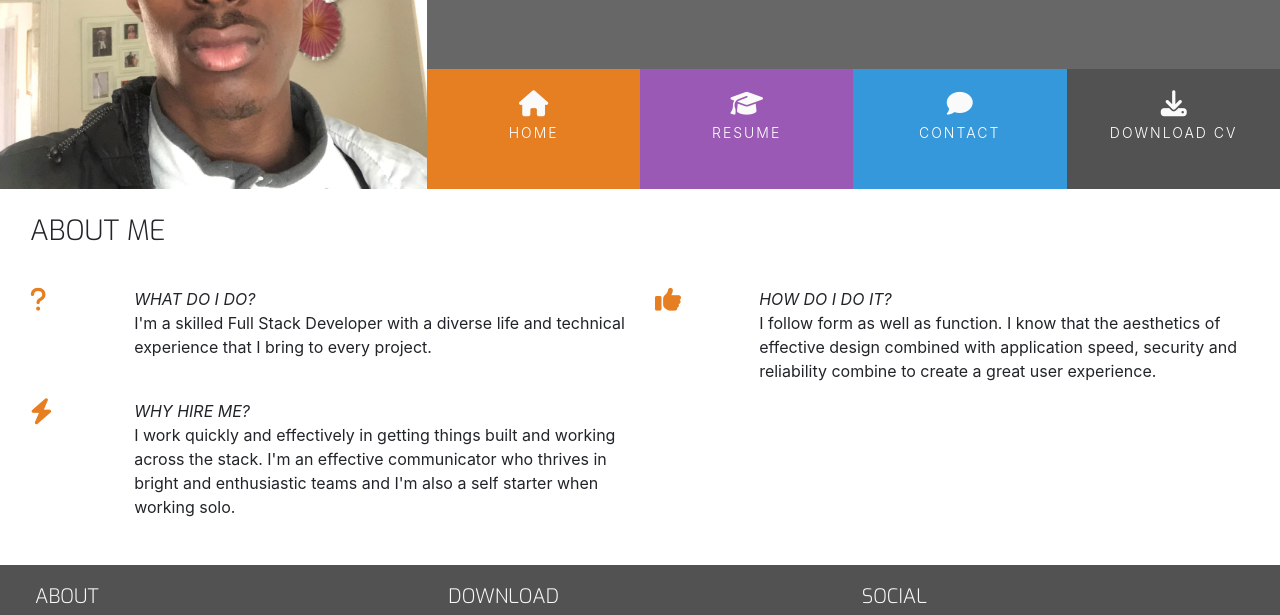
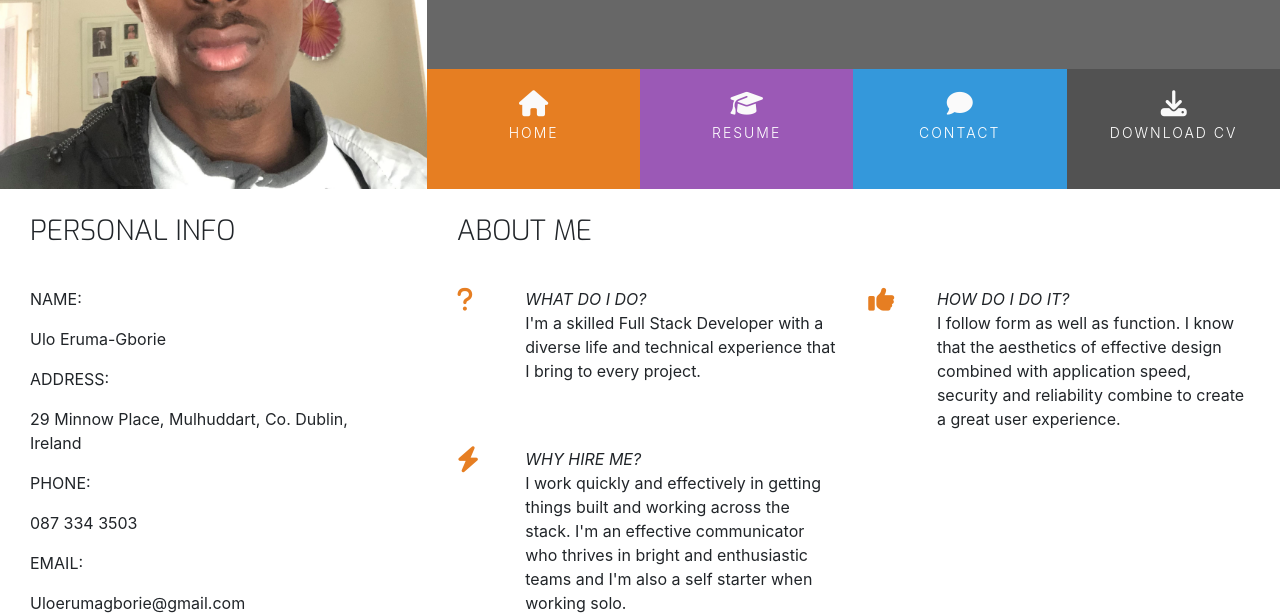
Before and after one commit to UloE-G/Bootstrap-resume, a plain HTML site: page index.html in a window 1280 px wide. Shown: the part 180-795 px from the top of the page. Drawn offline with nearby package versions, Linux system fonts and the light colour scheme.

Commit message:
Finished index page

```diff
--- a/index.html
+++ b/index.html
@@ -46,7 +46,64 @@
     </header>
 
     <section class="container-fluid">
-        <div class="row row-table">
+        <div class="row">
+            <div class="col-md-4 bg-color-personal-info section-column">
+                <div class="row">
+                    <div class="col-12">
+                        <h3 class="section-heading uppercase">
+                            Personal Info
+                        </h3>
+                    </div>
+                </div>
+                <div class="personal-info-item">
+                    <div class="key">
+                        <p class="uppercase">
+                            Name:
+                        </p>
+                    </div>
+                    <div class="value">
+                        <p>
+                            Ulo Eruma-Gborie
+                        </p>
+                    </div>
+                </div>
+                <div class="personal-info-item">
+                    <div class="key">
+                        <p class="uppercase">
+                            Address:
+                        </p>
+                    </div>
+                    <div class="value">
+                        <p>
+                            29 Minnow Place, Mulhuddart, Co. Dublin, Ireland
+                        </p>
+                    </div>
+                </div>
+                <div class="personal-info-item">
+                    <div class="key">
+                        <p class="uppercase">
+                            Phone:
+                        </p>
+                    </div>
+                    <div class="value">
+                        <p>
+                            087 334 3503
+                        </p>
+                    </div>
+                </div>
+                <div class="personal-info-item">
+                    <div class="key">
+                        <p class="uppercase">
+                            Email:
+                        </p>
+                    </div>
+                    <div class="value">
+                        <p>
+                            Uloerumagborie@gmail.com
+                        </p>
+                    </div>
+                </div>
+            </div>
             <div class="col-md-8 bg-color-three-reasons section-column">
                 <div class="row">
                     <div class="col">
```
